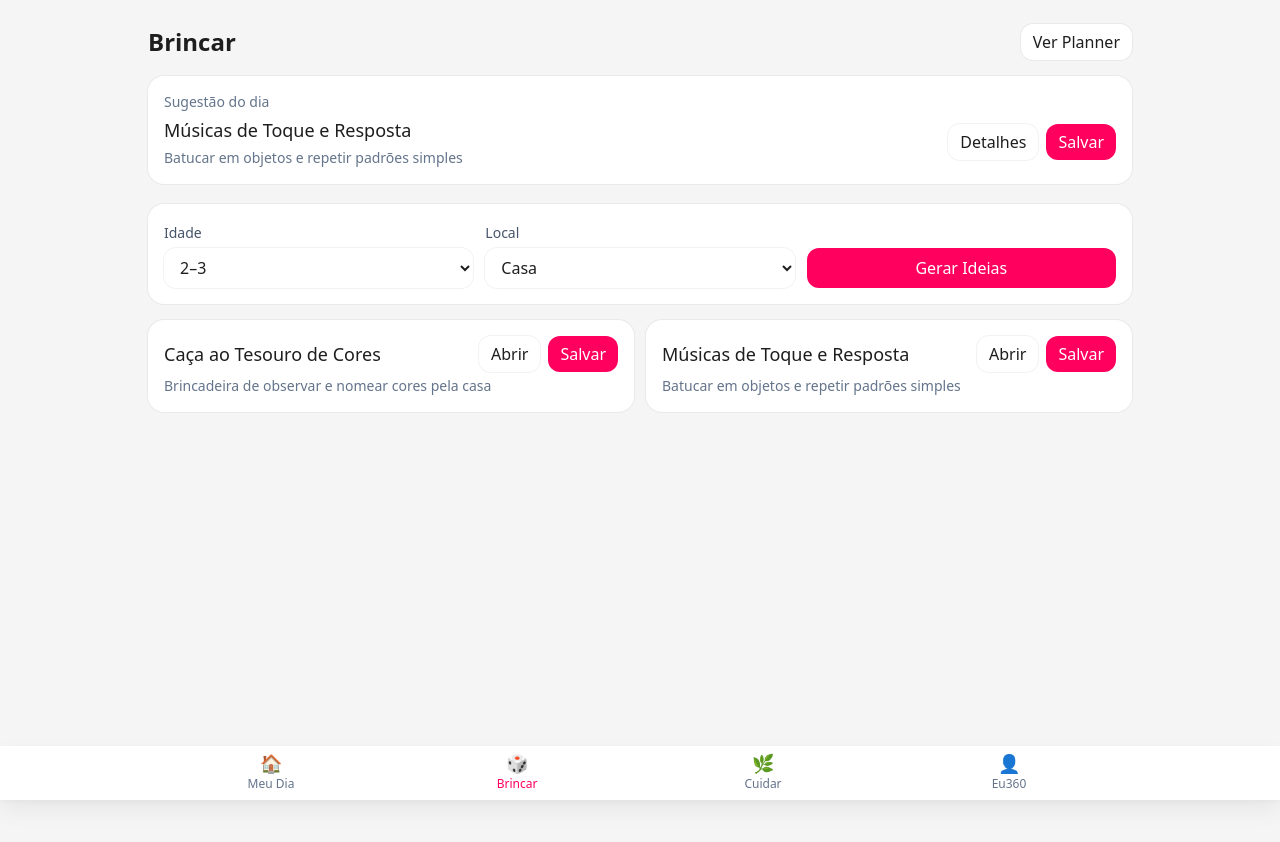
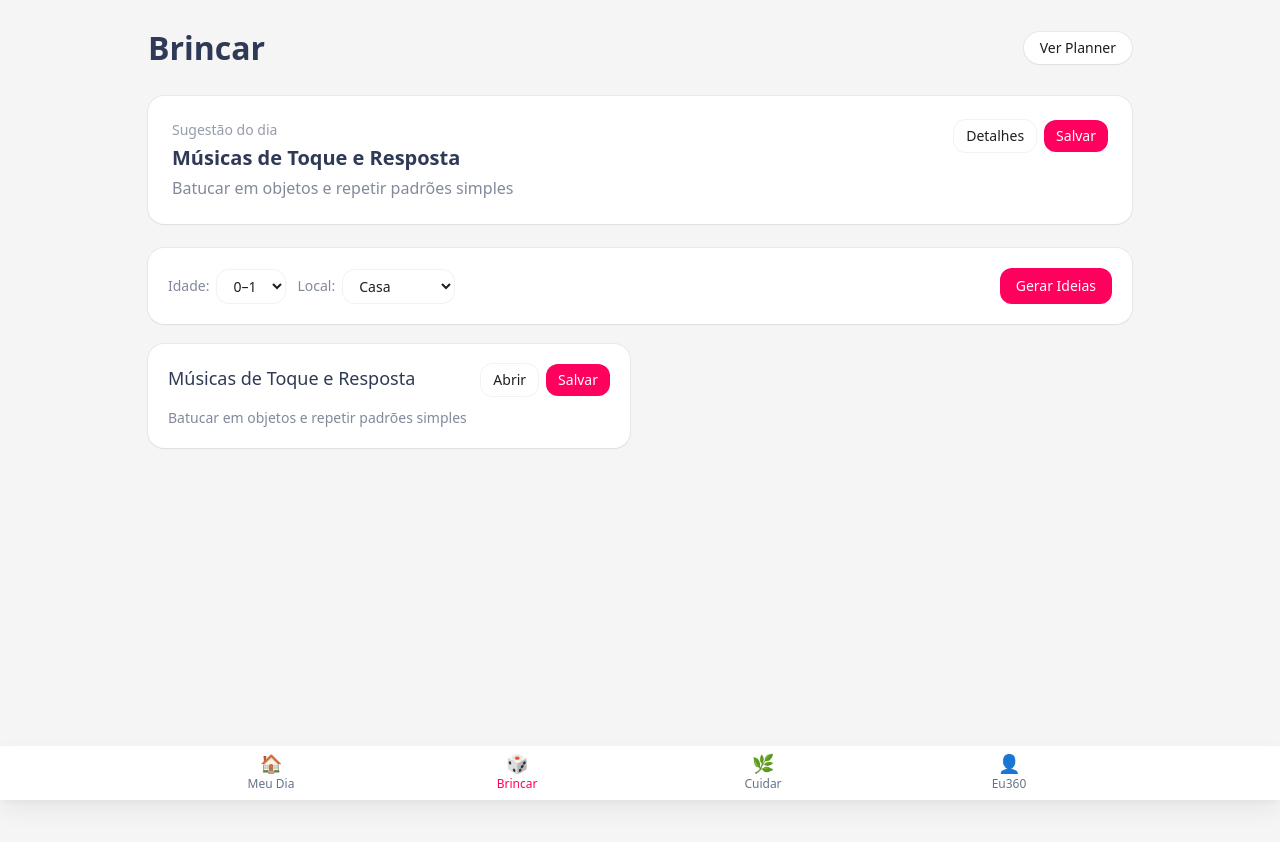
Before and after one commit to simonebrusco/materna360-app, a Next.js app in the folder materna360_starter/: page /brincar in a window 1280 px wide. Both pictures are taken after a click on the button "Gerar Ideias". Shown: the top 842 px of the page. Before the commit the page ends 800 px from the top, so only its background shows below. Built offline with nearby package versions, Linux system fonts and the light colour scheme.

Commit message:
Update page.jsx

```diff
--- a/materna360_starter/app/brincar/page.jsx
+++ b/materna360_starter/app/brincar/page.jsx
@@ -2,218 +2,201 @@
 
 import { useMemo, useState } from "react";
 import Link from "next/link";
+import {
+  ACTIVITIES,
+  AGE_BUCKETS,
+  PLACES,
+  filterActivities,
+} from "../../lib/activities";
+import { addPlannerItem } from "../../lib/planner";
+import { toast } from "../../lib/toast";
 
-// tenta usar sua lib; se não houver, não quebra
-let Acts = {};
-try {
-  Acts = require("../../lib/activities.js");
-} catch { /* noop */ }
+// fallback seguro para quando algo vier vazio da lib
+const SAFE_AGE = (Array.isArray(AGE_BUCKETS) && AGE_BUCKETS[0]?.id) || "2-3";
+const SAFE_PLACE = (Array.isArray(PLACES) && PLACES[0]?.id) || "casa";
 
-// Fallback leve caso a lib não exporte dados
-const FALLBACK_ACTIVITIES = [
-  { id: "caca-cores", slug: "caca-cores", title: "Caça às Cores", subtitle: "Procurem objetos por cor em casa", ages: ["2-3","4-5"], places: ["casa"], duration: 10, tags: ["atenção","observação"], emoji: "🎨" },
-  { id: "pula-almofadas", slug: "pula-almofadas", title: "Pula Almofadas", subtitle: "Circuito motor com almofadas", ages: ["2-3","4-5","6-7"], places: ["casa"], duration: 12, tags: ["coordenação","força"], emoji: "🛋️" },
-  { id: "historia-maluca", slug: "historia-maluca", title: "História Maluca", subtitle: "Inventem uma história juntos", ages: ["4-5","6-7","8+"], places: ["casa","escola"], duration: 8, tags: ["linguagem","criatividade"], emoji: "📚" },
-];
-
-const AGE_OPTS = [
-  { v: "0-1", label: "0–1" },
-  { v: "2-3", label: "2–3" },
-  { v: "4-5", label: "4–5" },
-  { v: "6-7", label: "6–7" },
-  { v: "8+",  label: "8+"  },
-];
-
-const PLACE_OPTS = [
-  { v: "casa",        label: "Casa" },
-  { v: "parque",      label: "Parque" },
-  { v: "escola",      label: "Escola" },
-  { v: "ao-ar-livre", label: "Ao ar livre" },
-];
-
-function pickActivities({ age, place }) {
-  // prioriza funções/arrays da lib
-  const src =
-    Acts.listActivities ||
-    Acts.getActivities ||
-    Acts.ACTIVITIES ||
-    Acts.activities ||
-    FALLBACK_ACTIVITIES;
-
-  if (typeof src === "function") {
-    try { return src({ age, place }) || []; } catch {}
-  }
-  const all = Array.isArray(src) ? src : FALLBACK_ACTIVITIES;
-  return all.filter(a => (!a.ages || a.ages.includes(age)) && (!a.places || a.places.includes(place)));
-}
-
-function getActivitiesArray() {
-  const arr =
-    Acts.ACTIVITIES ||
-    Acts.activities ||
-    FALLBACK_ACTIVITIES;
-  return Array.isArray(arr) && arr.length ? arr : FALLBACK_ACTIVITIES;
-}
-
-function addToPlanner(title) {
-  try {
-    const KEY = "m360:planner";
-    const raw = localStorage.getItem(KEY);
-    const planner = raw ? JSON.parse(raw) : { casa: [], filhos: [], eu: [] };
-    const item = { id: `act_${Date.now()}`, title, done: false, meta: { source: "brincar" } };
-    const next = { ...planner, filhos: [item, ...(planner.filhos || [])] };
-    localStorage.setItem(KEY, JSON.stringify(next));
-    if (typeof window !== "undefined") {
-      window.dispatchEvent(new CustomEvent("m360:win", { detail: { type: "badge", name: "Exploradora" } }));
-    }
-    return item;
-  } catch { return null; }
+function indexByToday(len) {
+  const d = new Date();
+  const stamp = `${d.getFullYear()}-${d.getMonth() + 1}-${d.getDate()}`;
+  let hash = 0;
+  for (let i = 0; i < stamp.length; i++) hash = (hash * 31 + stamp.charCodeAt(i)) >>> 0;
+  return len ? hash % len : 0;
 }
 
 export default function BrincarPage() {
-  const [age, setAge] = useState("2-3");
-  const [place, setPlace] = useState("casa");
+  const [age, setAge] = useState(SAFE_AGE);
+  const [place, setPlace] = useState(SAFE_PLACE);
   const [ideas, setIdeas] = useState([]);
-  const [toast, setToast] = useState("");
 
-  // Sugestão do dia: index determinístico para estabilidade
+  // sugestão do dia (determinística)
   const suggestion = useMemo(() => {
-    const arr = getActivitiesArray();
-    const idx = (new Date().getDate() + 7) % arr.length; // muda diariamente
-    return arr[idx];
+    const list = Array.isArray(ACTIVITIES) ? ACTIVITIES : [];
+    if (!list.length)
+      return { slug: "atividade", title: "Atividade surpresa", subtitle: "" };
+    return list[indexByToday(list.length)];
   }, []);
 
-  function onGenerate() {
-    const list = pickActivities({ age, place });
-    setIdeas(list.slice(0, 12));
-    setToast("");
+  // lista filtrada (defensivo)
+  const list = useMemo(() => {
+    try {
+      return filterActivities({ age, place });
+    } catch {
+      return [];
     }
+  }, [age, place]);
 
-  function onSave(title) {
-    const it = addToPlanner(title);
-    if (it) {
-      setToast(`Adicionado ao Planner: “${it.title}” 💛`);
-      setTimeout(() => setToast(""), 2500);
+  function save(title) {
+    addPlannerItem("filhos", title);
+    toast("Atividade salva no Planner 💾");
+    if (typeof window !== "undefined") {
+      window.dispatchEvent(
+        new CustomEvent("m360:win", {
+          detail: { type: "badge", name: "Exploradora" },
+        })
+      );
     }
   }
 
+  function onGenerate() {
+    // se a lib já traz filtrado, só exibimos; senão, cortamos a 12 ideias
+    const base = Array.isArray(list) ? list : [];
+    setIdeas(base.slice(0, 12));
+  }
+
   return (
-    <main className="max-w-5xl mx-auto px-5 py-6">
-      <header className="flex items-center justify-between mb-4">
-        <h1 className="text-2xl font-semibold">Brincar</h1>
-        <Link href="/meu-dia/planner" className="rounded-xl bg-white ring-1 ring-black/5 px-3 py-1.5">
+    <main className="min-h-screen bg-gradient-to-b from-brand-soft to-white">
+      {/* Topbar */}
+      <header className="mx-auto max-w-5xl px-5 pt-6 flex items-center justify-between">
+        <h1 className="text-[28px] md:text-[32px] font-semibold text-brand-navy">
+          Brincar
+        </h1>
+        <Link
+          href="/meu-dia/planner"
+          className="rounded-full bg-white px-4 py-1.5 text-sm ring-1 ring-black/5 shadow-sm"
+        >
           Ver Planner
         </Link>
       </header>
 
-      {/* SUGESTÃO DO DIA */}
-      {suggestion && (
-        <section className="rounded-2xl bg-white ring-1 ring-black/5 p-4 mb-5">
-          <div className="text-sm text-slate-500 mb-1">Sugestão do dia</div>
-          <div className="flex items-center justify-between gap-3">
+      {/* Sugestão do dia */}
+      <section className="mx-auto max-w-5xl px-5 pt-6">
+        <div className="rounded-2xl bg-white ring-1 ring-black/5 shadow-sm p-5 md:p-6 flex items-start justify-between gap-4">
           <div>
-              <div className="text-lg font-medium">
-                {suggestion.emoji ? <span className="mr-2">{suggestion.emoji}</span> : null}
+            <div className="text-sm text-brand-navy/50 mb-1">Sugestão do dia</div>
+            <h3 className="text-lg md:text-xl font-semibold text-brand-navy">
               {suggestion.title}
+            </h3>
+            {suggestion.subtitle ? (
+              <p className="text-sm md:text-base text-brand-navy/60 mt-1">
+                {suggestion.subtitle}
+              </p>
+            ) : null}
           </div>
-              {suggestion.subtitle && (
-                <div className="text-sm text-slate-500 mt-1">{suggestion.subtitle}</div>
-              )}
-            </div>
-            <div className="flex gap-2">
+          <div className="flex gap-2 shrink-0">
             <Link
-                href={`/brincar/${suggestion.slug || suggestion.id}`}
-                className="rounded-xl bg-white ring-1 ring-black/5 px-3 py-1.5"
+              href={`/brincar/${suggestion.slug}`}
+              className="rounded-xl bg-white ring-1 ring-black/5 px-3 py-1.5 text-sm"
             >
               Detalhes
             </Link>
             <button
-                onClick={() => onSave(suggestion.title)}
-                className="rounded-xl bg-[#ff005e] text-white px-3 py-1.5"
+              onClick={() => save(suggestion.title)}
+              className="rounded-xl px-3 py-1.5 text-sm text-white"
+              style={{ backgroundColor: "#ff005e" }}
             >
               Salvar
             </button>
           </div>
         </div>
       </section>
-      )}
 
-      {/* FILTROS */}
-      <section className="rounded-2xl bg-white ring-1 ring-black/5 p-4 mb-4">
-        <div className="grid grid-cols-1 sm:grid-cols-3 gap-3">
-          <div>
-            <label className="text-sm text-slate-600">Idade</label>
+      {/* Filtros */}
+      <section className="mx-auto max-w-5xl px-5 pt-6">
+        <div className="rounded-2xl bg-white ring-1 ring-black/5 shadow-sm p-4 md:p-5 flex flex-wrap items-center gap-3">
+          <div className="flex items-center gap-2">
+            <label className="text-sm text-brand-navy/60">Idade:</label>
             <select
-              className="w-full rounded-xl bg-white ring-1 ring-black/5 px-3 py-2 mt-1"
               value={age}
               onChange={(e) => setAge(e.target.value)}
+              className="rounded-xl bg-white ring-1 ring-black/5 px-3 py-1.5 text-sm"
             >
-              {AGE_OPTS.map(o => <option key={o.v} value={o.v}>{o.label}</option>)}
+              {(AGE_BUCKETS || []).map((a) => (
+                <option key={a.id} value={a.id}>
+                  {a.label}
+                </option>
+              ))}
             </select>
           </div>
-          <div>
-            <label className="text-sm text-slate-600">Local</label>
+
+          <div className="flex items-center gap-2">
+            <label className="text-sm text-brand-navy/60">Local:</label>
             <select
-              className="w-full rounded-xl bg-white ring-1 ring-black/5 px-3 py-2 mt-1"
               value={place}
               onChange={(e) => setPlace(e.target.value)}
+              className="rounded-xl bg-white ring-1 ring-black/5 px-3 py-1.5 text-sm"
             >
-              {PLACE_OPTS.map(o => <option key={o.v} value={o.v}>{o.label}</option>)}
+              {(PLACES || []).map((p) => (
+                <option key={p.id} value={p.id}>
+                  {p.label}
+                </option>
+              ))}
             </select>
           </div>
-          <div className="flex items-end">
-            <button onClick={onGenerate} className="rounded-xl bg-[#ff005e] text-white w-full py-2">
+
+          <div className="ms-auto">
+            <button
+              onClick={onGenerate}
+              className="rounded-xl px-4 py-2 text-sm text-white"
+              style={{ backgroundColor: "#ff005e" }}
+            >
               Gerar Ideias
             </button>
           </div>
         </div>
-        {!ideas.length && (
-          <p className="text-slate-500 text-sm mt-3">Use os filtros e toque em “Gerar Ideias”.</p>
-        )}
+
+        {!ideas.length ? (
+          <p className="text-brand-navy/60 text-sm mt-3">
+            Use os filtros e toque em <strong>Gerar Ideias</strong>.
+          </p>
+        ) : null}
       </section>
 
-      {/* LISTA GERADA */}
+      {/* Lista */}
       {!!ideas.length && (
-        <section className="grid grid-cols-1 md:grid-cols-2 gap-3">
-          {ideas.map(a => (
-            <article key={a.id || a.slug || a.title} className="rounded-2xl bg-white ring-1 ring-black/5 p-4">
-              <div className="flex items-center justify-between gap-3">
-                <div className="text-lg font-medium">
-                  {a.emoji ? <span className="mr-2">{a.emoji}</span> : null}
-                  {a.title}
-                </div>
-                <div className="flex gap-2">
+        <section className="mx-auto max-w-5xl px-5 pt-5 pb-28 grid grid-cols-1 md:grid-cols-2 gap-4 md:gap-5">
+          {ideas.map((a) => (
+            <article
+              key={a.slug || a.id || a.title}
+              className="rounded-2xl bg-white ring-1 ring-black/5 shadow-sm p-4 md:p-5 flex flex-col gap-3"
+            >
+              <div className="flex items-start justify-between gap-3">
+                <div className="text-lg font-medium text-brand-navy">{a.title}</div>
+                <div className="flex gap-2 shrink-0">
                   <Link
-                    href={`/brincar/${a.slug || a.id || "detalhe"}`}
-                    className="rounded-xl bg-white ring-1 ring-black/5 px-3 py-1.5"
+                    href={`/brincar/${a.slug || "atividade"}`}
+                    className="rounded-xl bg-white ring-1 ring-black/5 px-3 py-1.5 text-sm"
                   >
                     Abrir
                   </Link>
                   <button
-                    onClick={() => onSave(a.title)}
-                    className="rounded-xl bg-[#ff005e] text-white px-3 py-1.5"
+                    onClick={() => save(a.title)}
+                    className="rounded-xl px-3 py-1.5 text-sm text-white"
+                    style={{ backgroundColor: "#ff005e" }}
                   >
                     Salvar
                   </button>
                 </div>
               </div>
-              {(a.subtitle || a.description) && (
-                <div className="text-sm text-slate-500 mt-1">{a.subtitle || a.description}</div>
-              )}
+              {a.subtitle ? (
+                <p className="text-sm text-brand-navy/60">{a.subtitle}</p>
+              ) : null}
               {a.duration ? (
-                <div className="text-xs text-slate-500 mt-2">{a.duration} min</div>
+                <div className="text-xs text-brand-navy/50">{a.duration} min</div>
               ) : null}
             </article>
           ))}
         </section>
       )}
-
-      {/* Toast simples */}
-      {toast && (
-        <div className="fixed left-1/2 -translate-x-1/2 bottom-24 z-50 rounded-xl bg-black/80 text-white px-4 py-2 text-sm">
-          {toast}
-        </div>
-      )}
     </main>
   );
 }
```
Lines whose indentation alone changed are shown as unchanged.
